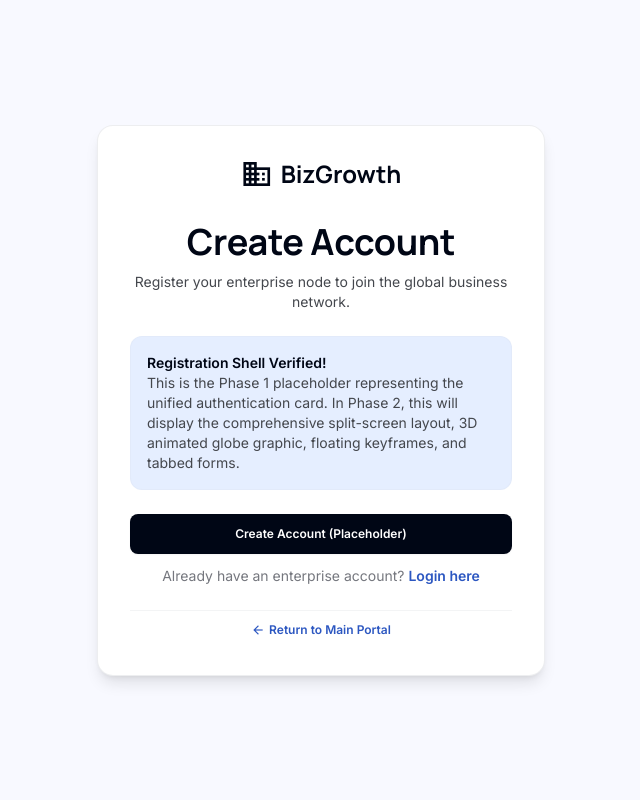
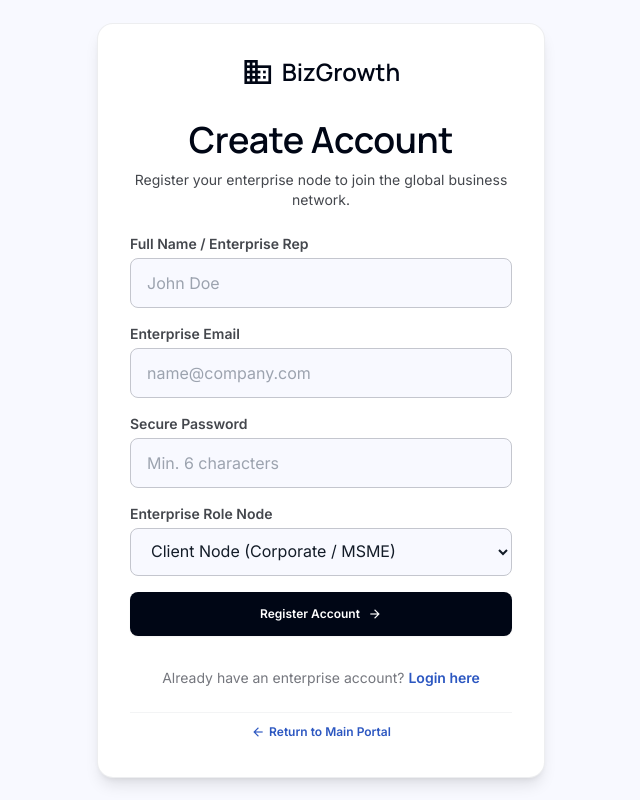
Before and after one commit to Anirudhpande/BizGrowth, a React (Vite) app in the folder frontend/: page /register in a window 1280 px wide. Shown: the whole page, without its empty margins (319-959 px from the left). Built offline with nearby package versions, Linux system fonts and the light colour scheme.

Commit message:
feat: connect React frontend forms and Navbar state to backend API

```diff
--- a/frontend/src/pages/Login.jsx
+++ b/frontend/src/pages/Login.jsx
@@ -1,34 +1,115 @@
-import { Link } from 'react-router-dom'
+import { useState } from 'react'
+import { Link, useNavigate } from 'react-router-dom'
 
 export default function Login() {
+  const [email, setEmail] = useState('')
+  const [password, setPassword] = useState('')
+  const [error, setError] = useState('')
+  const [loading, setLoading] = useState(false)
+  const navigate = useNavigate()
+
+  const handleSubmit = async (e) => {
+    e.preventDefault()
+    setError('')
+    setLoading(true)
+
+    try {
+      const res = await fetch('http://localhost:5000/api/auth/login', {
+        method: 'POST',
+        headers: { 'Content-Type': 'application/json' },
+        body: JSON.stringify({ email, password })
+      })
+      const data = await res.json()
+
+      if (!res.ok) {
+        throw new Error(data.message || 'Invalid email or password')
+      }
+
+      // Save token and navigate
+      localStorage.setItem('token', data.token)
+
+      // Dispatch storage event so Navbar detects login immediately in the same window
+      window.dispatchEvent(new Event('storage'))
+
+      navigate('/')
+    } catch (err) {
+      setError(err.message)
+    } finally {
+      setLoading(false)
+    }
+  }
+
   return (
     <div className="min-h-screen flex flex-col items-center justify-center bg-surface relative z-10 px-margin-mobile">
       <div className="w-full max-w-md bg-surface-container-lowest rounded-2xl p-8 border border-outline-variant/30 shadow-lg text-center space-y-6">
         <Link to="/" className="inline-flex items-center gap-2 text-primary justify-center">
           <span className="material-symbols-outlined text-[32px] text-primary">domain</span>
-          <span className="font-headline-md text-headline-md font-bold text-primary">BizGrowth</span>
+          <span className="font-headline-md text-headline-md font-bold text-primary font-semibold">BizGrowth</span>
         </Link>
         <div className="space-y-2">
-          <h1 className="font-headline-xl text-headline-xl text-primary">Sign In</h1>
+          <h1 className="font-headline-xl text-headline-xl text-primary font-semibold">Sign In</h1>
           <p className="font-body-sm text-body-sm text-on-surface-variant">
             Enter your C-suite credentials to access the strategic ecosystem.
           </p>
         </div>
-        <div className="p-4 bg-surface-container rounded-xl text-left border border-outline-variant/10 text-on-surface-variant text-body-sm space-y-2">
-          <span className="font-semibold text-primary block">Authentication Shell Verified!</span>
-          This is the Phase 1 placeholder representing the unified authentication card. In Phase 2, this will display the comprehensive split-screen layout, 3D animated globe graphic, floating keyframes, and tabbed forms.
+
+        {error && (
+          <div className="p-3 bg-red-500/10 text-red-500 rounded-lg text-left text-body-sm border border-red-500/20 flex items-center gap-2">
+            <span className="material-symbols-outlined text-sm">error</span>
+            <span>{error}</span>
           </div>
-        <div className="flex flex-col gap-3">
-          <button className="w-full bg-primary text-on-primary font-label-md text-label-md py-3 rounded-lg hover:bg-primary/95 transition-all shadow-sm">
-            Sign In (Placeholder)
+        )}
+
+        <form onSubmit={handleSubmit} className="space-y-4 text-left">
+          <div className="space-y-1">
+            <label className="block text-body-sm font-medium text-on-surface-variant font-semibold" htmlFor="email">
+              Enterprise Email
+            </label>
+            <input
+              id="email"
+              type="email"
+              required
+              value={email}
+              onChange={(e) => setEmail(e.target.value)}
+              placeholder="name@company.com"
+              className="w-full px-4 py-3 rounded-lg border border-outline-variant bg-surface hover:border-outline focus:border-primary focus:outline-none transition-all text-body-md"
+            />
+          </div>
+
+          <div className="space-y-1">
+            <label className="block text-body-sm font-medium text-on-surface-variant font-semibold" htmlFor="password">
+              Secure Password
+            </label>
+            <input
+              id="password"
+              type="password"
+              required
+              value={password}
+              onChange={(e) => setPassword(e.target.value)}
+              placeholder="••••••••"
+              className="w-full px-4 py-3 rounded-lg border border-outline-variant bg-surface hover:border-outline focus:border-primary focus:outline-none transition-all text-body-md"
+            />
+          </div>
+
+          <button
+            type="submit"
+            disabled={loading}
+            className={`w-full bg-primary text-on-primary font-label-md text-label-md py-3 rounded-lg hover:bg-primary/95 transition-all shadow-sm font-semibold flex items-center justify-center gap-2 ${
+              loading ? 'opacity-80 cursor-not-allowed' : ''
+            }`}
+          >
+            {loading ? 'Authenticating...' : 'Sign In'}
+            {!loading && <span className="material-symbols-outlined text-sm">arrow_forward</span>}
           </button>
-          <div className="font-body-sm text-body-sm text-outline">
+        </form>
+
+        <div className="font-body-sm text-body-sm text-outline pt-2">
           Don't have an enterprise account?{' '}
           <Link to="/register" className="text-secondary font-bold hover:underline">
             Register here
           </Link>
         </div>
-        </div>
+
         <div className="pt-2 border-t border-outline-variant/20">
           <Link to="/" className="font-label-md text-label-md text-secondary hover:underline inline-flex items-center gap-1">
             <span className="material-symbols-outlined text-sm">arrow_back</span> Return to Main Portal
--- a/frontend/src/pages/Register.jsx
+++ b/frontend/src/pages/Register.jsx
@@ -1,34 +1,148 @@
-import { Link } from 'react-router-dom'
+import { useState } from 'react'
+import { Link, useNavigate } from 'react-router-dom'
 
 export default function Register() {
+  const [name, setName] = useState('')
+  const [email, setEmail] = useState('')
+  const [password, setPassword] = useState('')
+  const [role, setRole] = useState('client')
+  const [error, setError] = useState('')
+  const [loading, setLoading] = useState(false)
+  const navigate = useNavigate()
+
+  const handleSubmit = async (e) => {
+    e.preventDefault()
+    setError('')
+    setLoading(true)
+
+    try {
+      const res = await fetch('http://localhost:5000/api/auth/register', {
+        method: 'POST',
+        headers: { 'Content-Type': 'application/json' },
+        body: JSON.stringify({ name, email, password, role })
+      })
+      const data = await res.json()
+
+      if (!res.ok) {
+        throw new Error(data.message || 'Registration failed. Please try again.')
+      }
+
+      // Save token and navigate
+      localStorage.setItem('token', data.token)
+
+      // Dispatch storage event so Navbar detects login immediately
+      window.dispatchEvent(new Event('storage'))
+
+      navigate('/')
+    } catch (err) {
+      setError(err.message)
+    } finally {
+      setLoading(false)
+    }
+  }
+
   return (
     <div className="min-h-screen flex flex-col items-center justify-center bg-surface relative z-10 px-margin-mobile">
       <div className="w-full max-w-md bg-surface-container-lowest rounded-2xl p-8 border border-outline-variant/30 shadow-lg text-center space-y-6">
         <Link to="/" className="inline-flex items-center gap-2 text-primary justify-center">
-          <span className="material-symbols-outlined text-[32px] text-primary">domain</span>
-          <span className="font-headline-md text-headline-md font-bold text-primary">BizGrowth</span>
+          <span className="material-symbols-outlined text-[32px] text-primary font-semibold">domain</span>
+          <span className="font-headline-md text-headline-md font-bold text-primary font-semibold">BizGrowth</span>
         </Link>
         <div className="space-y-2">
-          <h1 className="font-headline-xl text-headline-xl text-primary">Create Account</h1>
+          <h1 className="font-headline-xl text-headline-xl text-primary font-semibold">Create Account</h1>
           <p className="font-body-sm text-body-sm text-on-surface-variant">
             Register your enterprise node to join the global business network.
           </p>
         </div>
-        <div className="p-4 bg-surface-container rounded-xl text-left border border-outline-variant/10 text-on-surface-variant text-body-sm space-y-2">
-          <span className="font-semibold text-primary block">Registration Shell Verified!</span>
-          This is the Phase 1 placeholder representing the unified authentication card. In Phase 2, this will display the comprehensive split-screen layout, 3D animated globe graphic, floating keyframes, and tabbed forms.
+
+        {error && (
+          <div className="p-3 bg-red-500/10 text-red-500 rounded-lg text-left text-body-sm border border-red-500/20 flex items-center gap-2">
+            <span className="material-symbols-outlined text-sm">error</span>
+            <span>{error}</span>
           </div>
-        <div className="flex flex-col gap-3">
-          <button className="w-full bg-primary text-on-primary font-label-md text-label-md py-3 rounded-lg hover:bg-primary/95 transition-all shadow-sm">
-            Create Account (Placeholder)
+        )}
+
+        <form onSubmit={handleSubmit} className="space-y-4 text-left">
+          <div className="space-y-1">
+            <label className="block text-body-sm font-semibold text-on-surface-variant" htmlFor="name">
+              Full Name / Enterprise Rep
+            </label>
+            <input
+              id="name"
+              type="text"
+              required
+              value={name}
+              onChange={(e) => setName(e.target.value)}
+              placeholder="John Doe"
+              className="w-full px-4 py-3 rounded-lg border border-outline-variant bg-surface hover:border-outline focus:border-primary focus:outline-none transition-all text-body-md"
+            />
+          </div>
+
+          <div className="space-y-1">
+            <label className="block text-body-sm font-semibold text-on-surface-variant" htmlFor="email">
+              Enterprise Email
+            </label>
+            <input
+              id="email"
+              type="email"
+              required
+              value={email}
+              onChange={(e) => setEmail(e.target.value)}
+              placeholder="name@company.com"
+              className="w-full px-4 py-3 rounded-lg border border-outline-variant bg-surface hover:border-outline focus:border-primary focus:outline-none transition-all text-body-md"
+            />
+          </div>
+
+          <div className="space-y-1">
+            <label className="block text-body-sm font-semibold text-on-surface-variant" htmlFor="password">
+              Secure Password
+            </label>
+            <input
+              id="password"
+              type="password"
+              required
+              value={password}
+              onChange={(e) => setPassword(e.target.value)}
+              placeholder="Min. 6 characters"
+              className="w-full px-4 py-3 rounded-lg border border-outline-variant bg-surface hover:border-outline focus:border-primary focus:outline-none transition-all text-body-md"
+            />
+          </div>
+
+          <div className="space-y-1">
+            <label className="block text-body-sm font-semibold text-on-surface-variant" htmlFor="role">
+              Enterprise Role Node
+            </label>
+            <select
+              id="role"
+              value={role}
+              onChange={(e) => setRole(e.target.value)}
+              className="w-full px-4 py-3 rounded-lg border border-outline-variant bg-surface hover:border-outline focus:border-primary focus:outline-none transition-all text-body-md"
+            >
+              <option value="client">Client Node (Corporate / MSME)</option>
+              <option value="consultant">Strategic Consultant</option>
+              <option value="admin">System Administrator</option>
+            </select>
+          </div>
+
+          <button
+            type="submit"
+            disabled={loading}
+            className={`w-full bg-primary text-on-primary font-label-md text-label-md py-3 rounded-lg hover:bg-primary/95 transition-all shadow-sm font-semibold flex items-center justify-center gap-2 ${
+              loading ? 'opacity-80 cursor-not-allowed' : ''
+            }`}
+          >
+            {loading ? 'Registering Node...' : 'Register Account'}
+            {!loading && <span className="material-symbols-outlined text-sm">arrow_forward</span>}
           </button>
-          <div className="font-body-sm text-body-sm text-outline">
+        </form>
+
+        <div className="font-body-sm text-body-sm text-outline pt-2">
           Already have an enterprise account?{' '}
           <Link to="/login" className="text-secondary font-bold hover:underline">
             Login here
           </Link>
         </div>
-        </div>
+
         <div className="pt-2 border-t border-outline-variant/20">
           <Link to="/" className="font-label-md text-label-md text-secondary hover:underline inline-flex items-center gap-1">
             <span className="material-symbols-outlined text-sm">arrow_back</span> Return to Main Portal
```
Also changed, not shown: frontend/src/components/Navbar.jsx (+80 -5 lines), 2 other files (tests, documents, lock files or other folders). Lines whose indentation alone changed are shown as unchanged.
